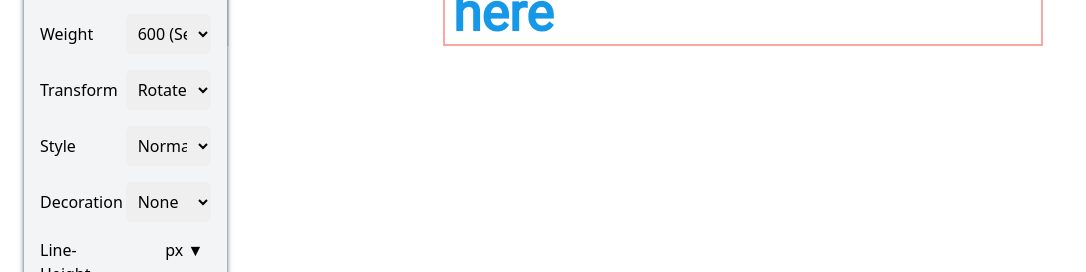
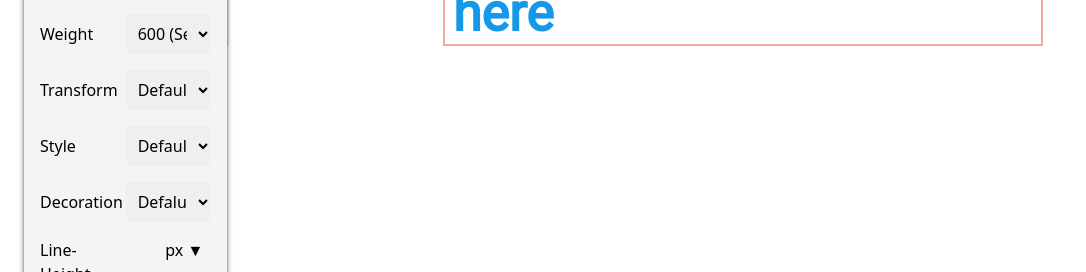
Before and after one commit to abukawsar45/dynamic-ui-style, a React (Vite) app: page / in a window 1280 px wide. Both pictures are taken after a click on the button 203 px from the left and 84 px from the top of the page. Shown: the part 286-558 px from the top of the page, without its empty margins (0-1086 px from the left). Built offline with nearby package versions, Linux system fonts and the light colour scheme; some icons are missing; a web font is replaced by a local one.

Commit message:
main task requirement complete

```diff
--- a/src/App.jsx
+++ b/src/App.jsx
@@ -155,6 +155,8 @@ function App() {
                             <div className='flex items-center justify-between mt-2'>
                               <input
                                 className='w-8/12 text-size h-2 rounded-full bg-slate-400 text-sky-400'
+                                min={ 0 }
+                                max={400}
                                 style={{ '--range-color': '#FF5733' }}
                                 value={parseFloat(myStyleStore?.fontSize || 0)}
                                 onChange={(e) =>
@@ -216,7 +218,7 @@ function App() {
                                 name=''
                                 id=''
                                 className='px-2 py-2 w-full rounded-md'
-                                defaultValue='600'
+                                defaultValue='none'
                                 onChange={(e) =>
                                   setMyStyleStore({
                                     ...myStyleStore,
@@ -224,6 +226,9 @@ function App() {
                                   })
                                 }
                               >
+                                <option value='none'>
+                                  Default
+                                </option>
                                 <option value='rotate(5deg)'>
                                   Rotate (5deg)
                                 </option>
@@ -283,7 +288,7 @@ function App() {
                                   })
                                 }
                               >
-                                <option value='normal'>Normal</option>
+                                <option value='normal'>Default</option>
                                 <option value='italic'>Italic</option>
                               </select>
                             </div>
@@ -306,7 +311,7 @@ function App() {
                                   })
                                 }
                               >
-                                <option value='none'>None</option>
+                                <option value='none'>Defalut</option>
                                 <option value='underline'>Underline</option>
                                 <option value='overline'>Overline</option>
                                 <option value='line-through'>
@@ -493,7 +498,6 @@ function App() {
             <div className='flex justify-center items-center '>
               <p
                 style={myStyleStore}
-                // style={myCustomStyle}
                 className='text-cyan-400 border-2 border-red-300 px-2 py-1 mt-40 abc'
               >
                 Add your heading text here
```
